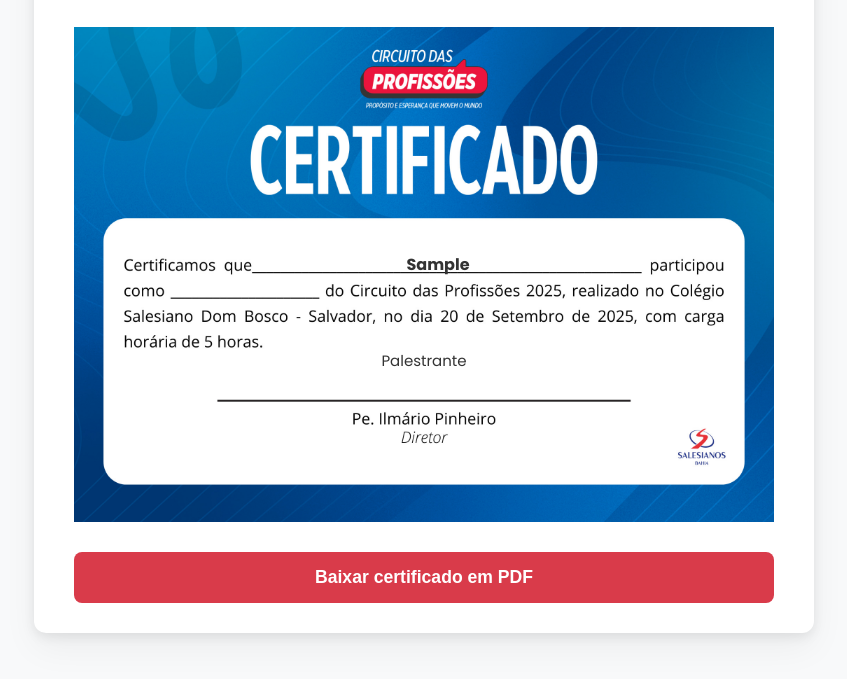
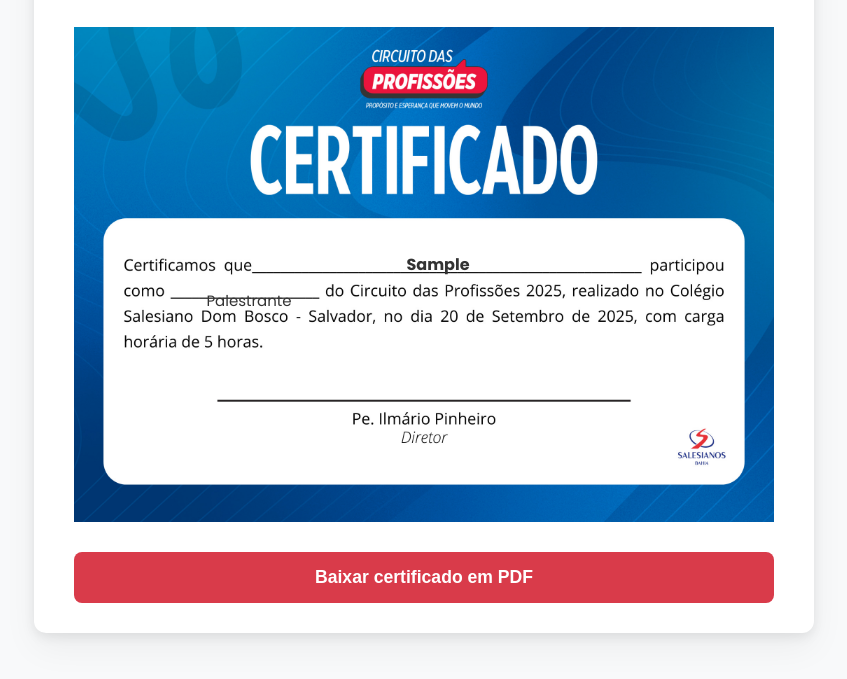
Before and after one commit to Jsaliceu/certificado-circuito-2025, a plain HTML site: page index.html in a window 1280 px wide. Both pictures are taken after typing "Sample", "name@example.com" into the empty fields and a click on the button "Gerar e enviar certificado". Shown: the part 173-852 px from the top of the page, without its empty margins (216-1063 px from the left). Drawn offline with nearby package versions, Linux system fonts and the light colour scheme.

Commit message:
Update style.css

```diff
--- a/style.css
+++ b/style.css
@@ -132,8 +132,8 @@ input[type="radio"] {
 
 #certificate-preview #cert-role {
     position: absolute;
-    top: 65%;
-    left: 50%;
+    top: 53%;
+    left: 25%;
     transform: translateX(-50%);
     font-family: 'Poppins', sans-serif;
     font-size: 15px; /* Tamanho pequeno apenas para o preview na tela */
```
